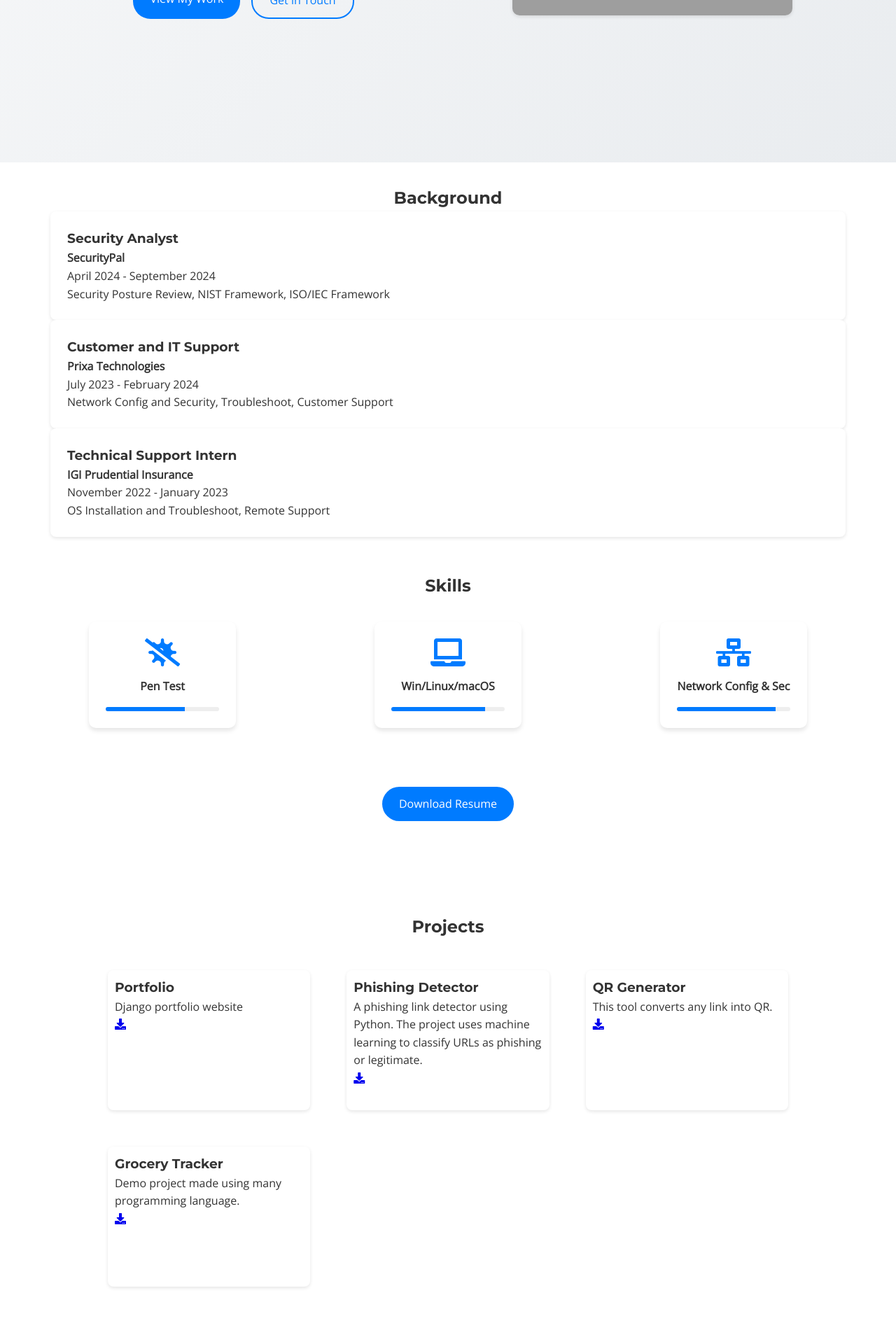
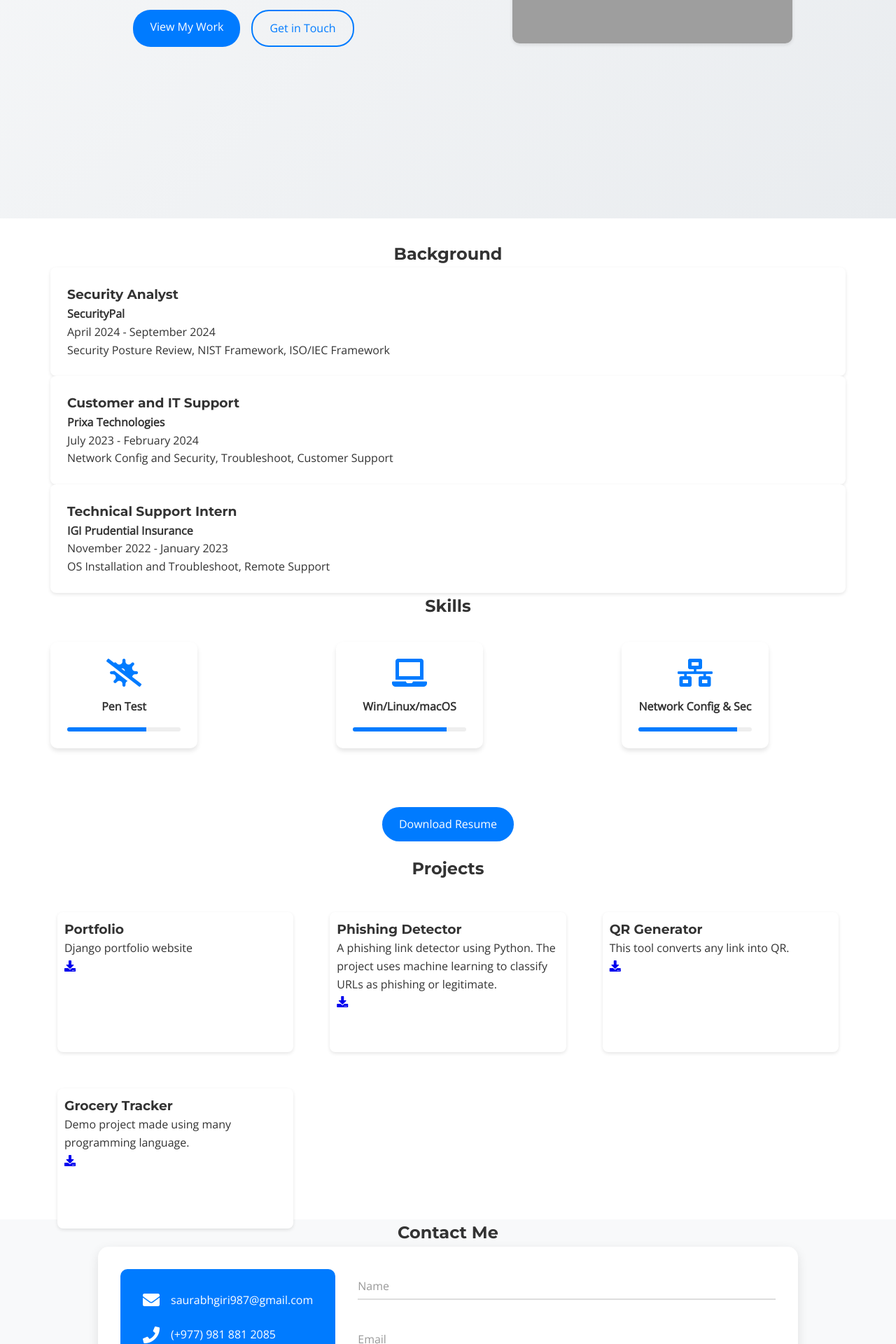
Before and after one commit to giri-saurabh-dev/portfolio-showcase, a Django app: page / in a window 1280 px wide. Shown: the part 600-2520 px from the top of the page at 70% size. Run offline with Django 5.2, Linux system fonts and the light colour scheme; data comes from the database, SQL or seed files in the repository; grey boxes are pictures that could not be loaded.

Commit message:
design updated

```diff
--- a/main/static/style.css
+++ b/main/static/style.css
@@ -58,7 +58,7 @@ nav {
 
 section {
     margin: 0ox 0;
-    min-height: 65vh;
+    min-height: 100vh;
     display: flex;
     flex-direction: column;
     align-items: center;
@@ -71,7 +71,7 @@ section {
 
 .hero-content {
     max-width: 1200px;
-    height: 90vh;
+    height: 100vh;
     margin: 0 auto;
     display: flex;
     align-items: center;
@@ -180,13 +180,13 @@ section {
 }
 
 .skills {
-    display: flex;
+    display: inline-grid;
     grid-template-columns: repeat(auto-fit, minmax(160px, 1fr));
     gap: 5.5rem;
     margin-top: 2rem;
     margin-bottom: 2rem;
     width: 100%;
-    justify-content: space-around;
+    align-items: center;
 }
 
 .skill-card {
@@ -231,9 +231,11 @@ section {
     transition: width 1s ease-in-out;
 }
 
-.projects {
-    height: max-content;
-    padding: 7rem;
+#projects {
+    height: 65vh;
+    display: flex;
+    flex-direction: column;
+    align-items: center;
 }
 
 
@@ -574,8 +576,17 @@ footer {
         gap: 1rem;
     }
 
+    .skill-card {
+        width: 170px;
+    }
+
     .projects{
-        width: 100%;
+        min-height: 70vh;
+        height: max-content;
+        display: flex;
+        flex-direction: column;
+        justify-content: center;
+        align-items: center;
     }
 
     .project-grid {
@@ -586,12 +597,6 @@ footer {
         grid-template-columns: 1fr;
     }
 }
-
-
-
-
-
-
 
 
 @media (max-width: 480px) {
--- a/main/templates/index.html
+++ b/main/templates/index.html
@@ -78,8 +78,7 @@
                     <p>OS Installation and Troubleshoot, Remote Support</p>
                 </div>
             </div>
-            <br>
-            <br>
+
             <center><h2>Skills</h2></center>
             <div class="skills">
                 {% for skill in skills %}
@@ -94,10 +93,12 @@
             </div>
         </div>
     </section>
+
     <div class="res">
         <a href="/SaurabhGiri-CV.pdf" class="cta-button">Download Resume</a></i>
     </div>
-    <section class="projects">
+
+    <div id="projects">
         <h2>Projects</h2>
         <div class="project-grid">
             {% for project in projects %}
@@ -116,7 +117,7 @@
                 </div>
             {% endfor %}
         </div>
-    </section>
+    </div>
 
     <section id="contact">
         <h2>Contact Me</h2>
```
Lines whose indentation alone changed are shown as unchanged.
